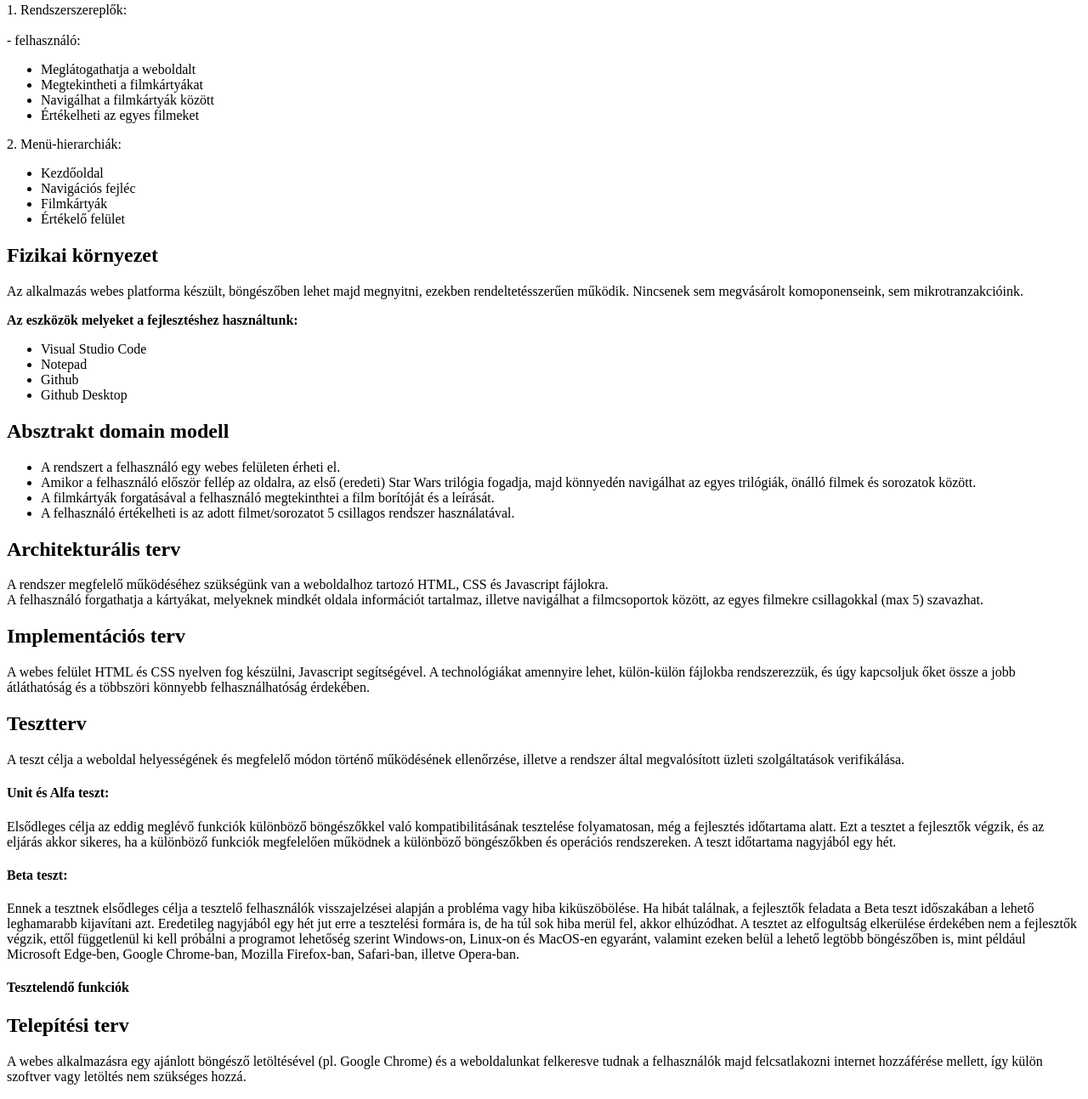
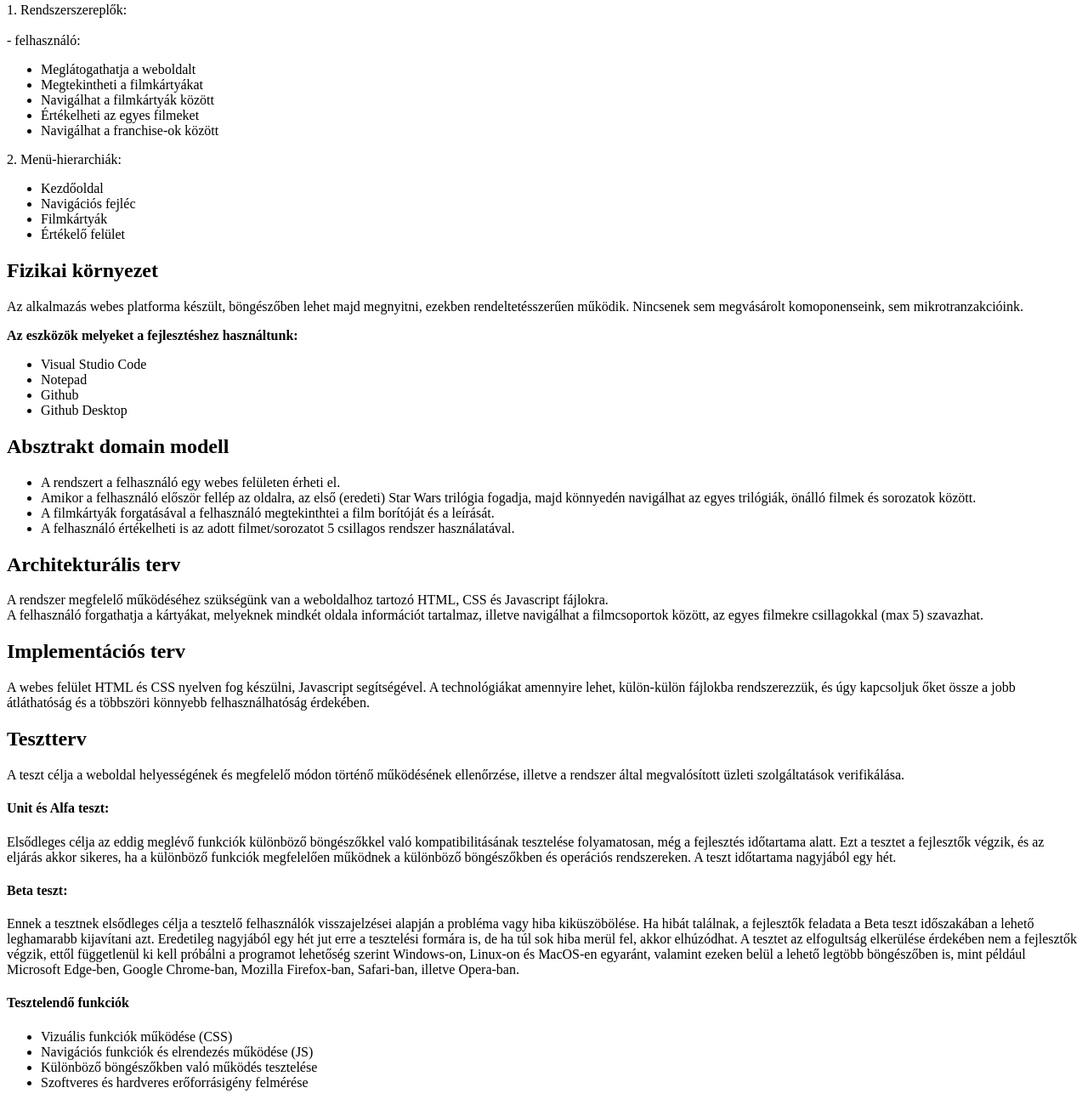
Before and after one commit to ShadowStarX/EKKE-StarWars, a plain HTML site: page Documentation/Rendszerterv.html in a window 1280 px wide. Shown: the part 1891-3184 px from the top of the page at 85% size. Drawn offline with Linux system fonts and the light colour scheme.

Commit message:
rendszerterv frissítése
rendszerterv kiegészítése a tesztelendő funkciókkal

```diff
--- a/Documentation/Rendszerterv.html
+++ b/Documentation/Rendszerterv.html
@@ -126,6 +126,7 @@
             <li>Megtekintheti a filmkártyákat</li>
             <li>Navigálhat a filmkártyák között</li>
             <li>Értékelheti az egyes filmeket</li>
+            <li>Navigálhat a franchise-ok között</li>
 
         </ul>
         2. Menü-hierarchiák:
@@ -196,7 +197,12 @@
             </p>
         <h4>Tesztelendő funkciók</h4>
             <p>
-
+                <ul>
+                    <li>Vizuális funkciók működése (CSS)</li>
+                    <li>Navigációs funkciók és elrendezés működése (JS)</li>
+                    <li>Különböző böngészőkben való működés tesztelése</li>
+                    <li>Szoftveres és hardveres erőforrásigény felmérése</li>
+                </ul>
             </p>
 
     <h2>Telepítési terv</h2>
```
